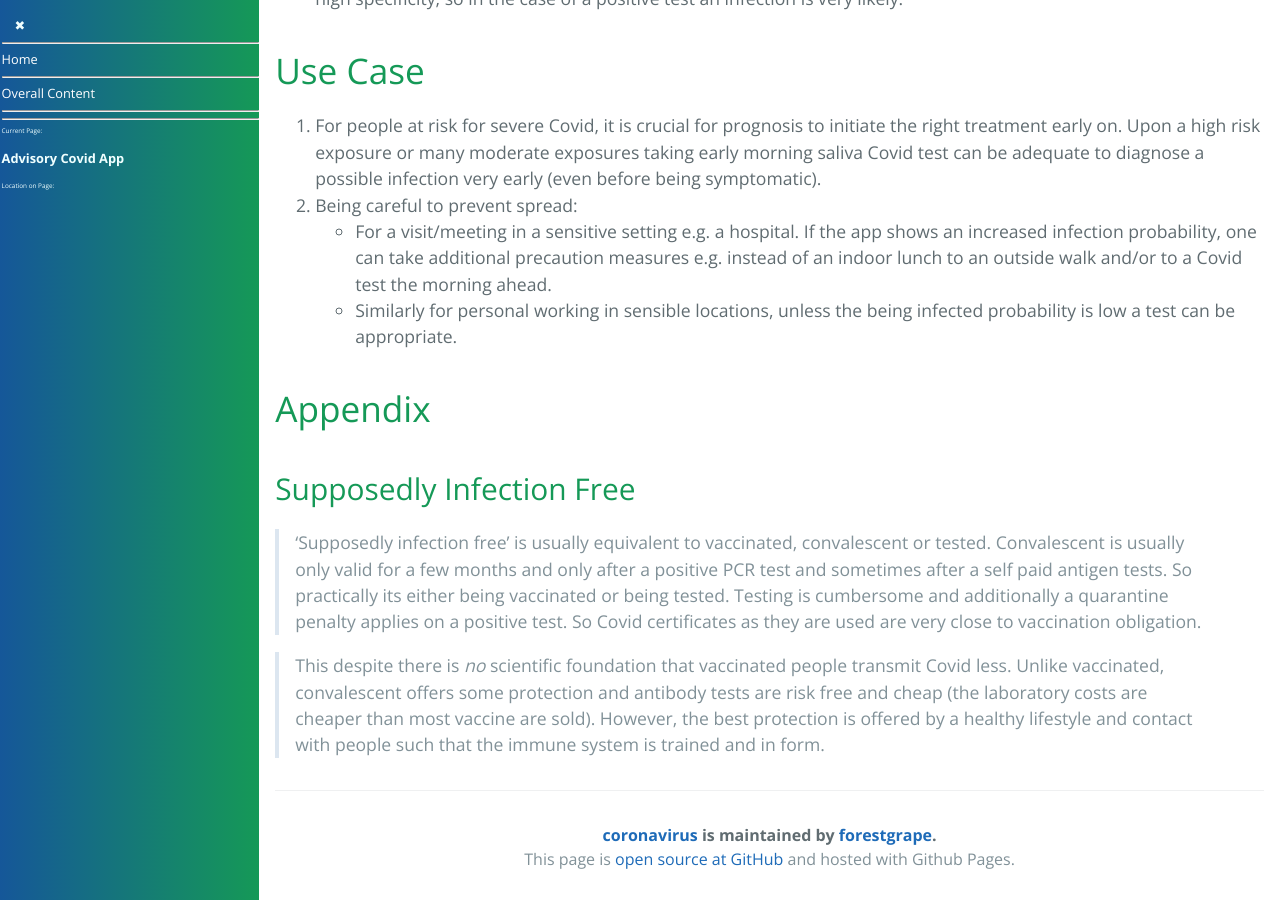
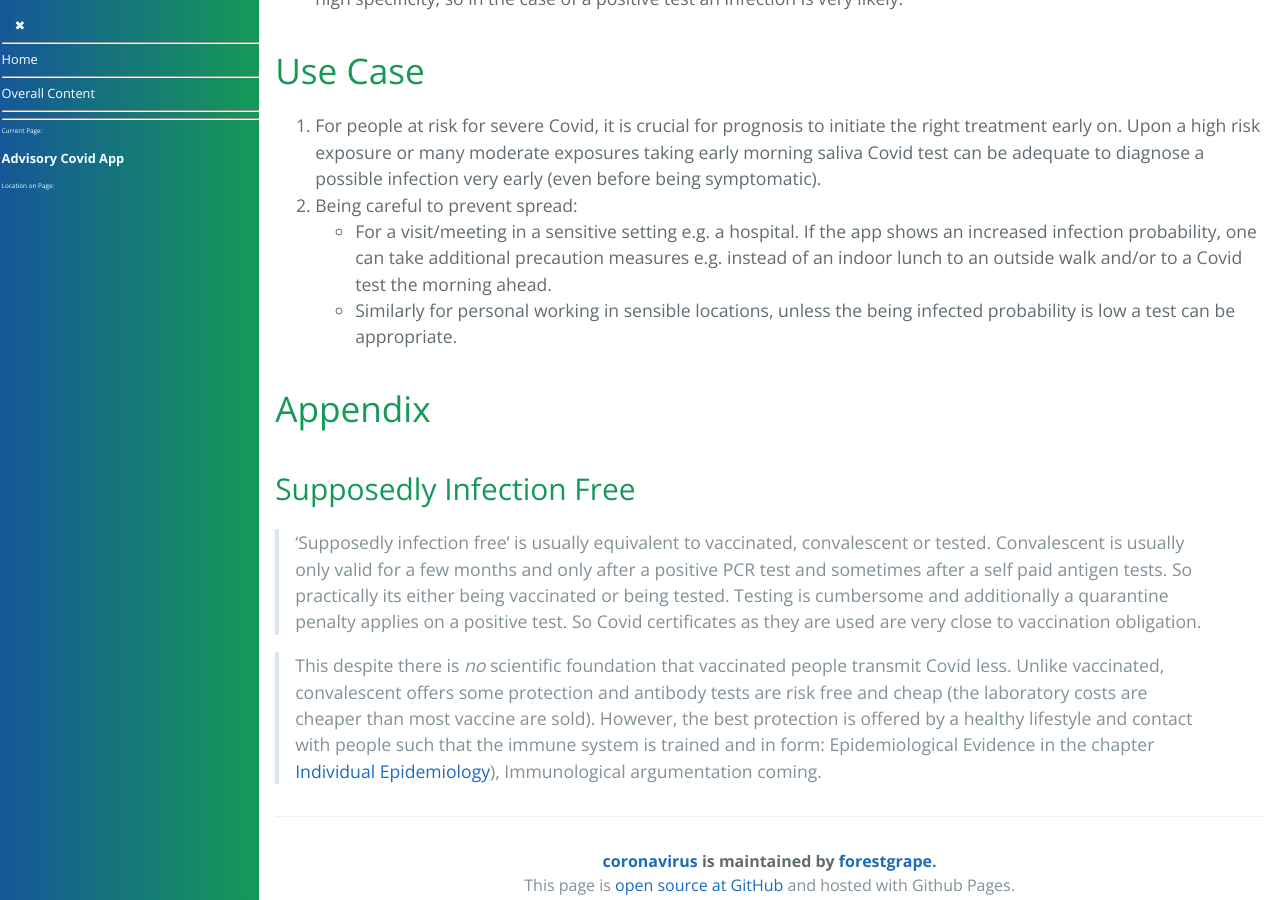
Before and after one commit to forestgrape/coronavirus, a Jekyll site: the page built from 7_social/advisory_covid_app.md, in a window 1280 px wide and 900 px high, scrolled down 931 px. Built offline with Jekyll 4.4.1, drawn with Linux system fonts in a browser that asks for light colours; our own code applies the rules of GitHub Pages for plain Markdown files.

Commit message:
added links

```diff
--- a/7_social/advisory_covid_app.md
+++ b/7_social/advisory_covid_app.md
@@ -28,4 +28,4 @@
 ### Supposedly Infection Free
 > 'Supposedly infection free' is usually equivalent to vaccinated, convalescent or tested. Convalescent is usually only valid for a few months and only after a positive PCR test and sometimes after a self paid antigen tests. So practically its either being vaccinated or being tested. Testing is cumbersome and additionally a quarantine penalty applies on a positive test. So Covid certificates as they are used are very close to vaccination obligation.
 
-> This despite there is *no* scientific foundation that vaccinated people transmit Covid less. Unlike vaccinated, convalescent offers some protection and antibody tests are risk free and cheap (the laboratory costs are cheaper than most vaccine are sold). However, the best protection is offered by a healthy lifestyle and contact with people such that the immune system is trained and in form.
+> This despite there is *no* scientific foundation that vaccinated people transmit Covid less. Unlike vaccinated, convalescent offers some protection and antibody tests are risk free and cheap (the laboratory costs are cheaper than most vaccine are sold). However, the best protection is offered by a healthy lifestyle and contact with people such that the immune system is trained and in form: Epidemiological Evidence in the chapter [Individual Epidemiology](./../5_epidemiological/individual_susceptibility_and_transmission.md)), Immunological argumentation coming.
```
